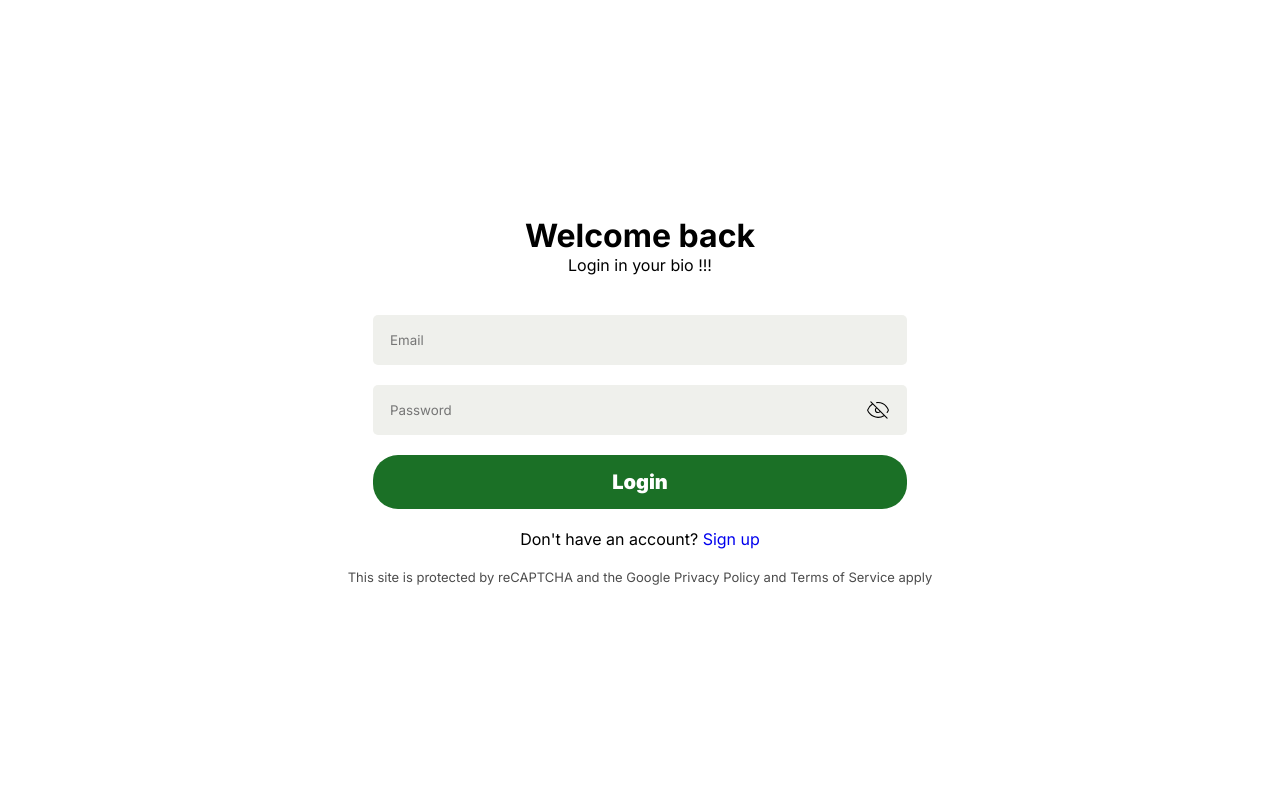
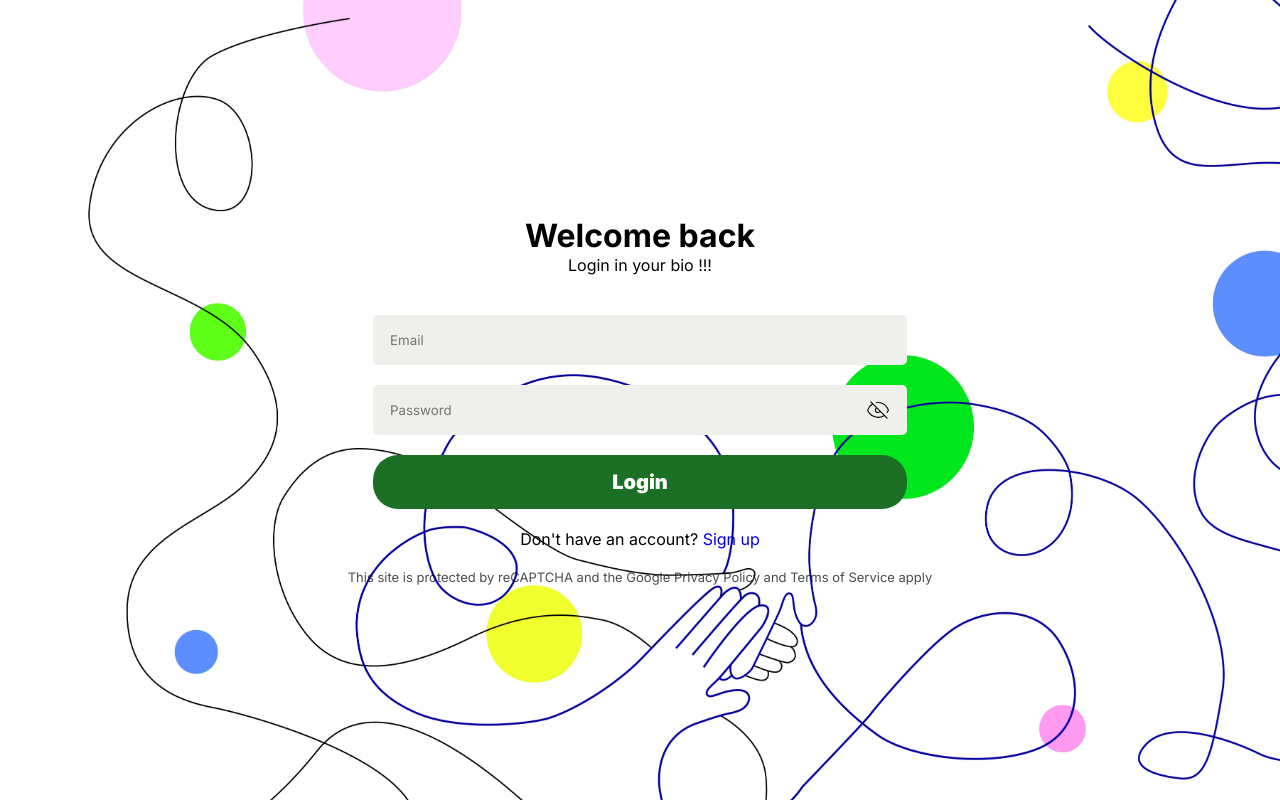
Before and after one commit to patto220048/IG22-qr-link, a React (Vite) app in the folder fontend/: page /register/login in a window 1280 px wide. Built offline with nearby package versions, Linux system fonts and the light colour scheme.

Commit message:
update logo

```diff
--- a/fontend/src/layouts/nav/Navbar.jsx
+++ b/fontend/src/layouts/nav/Navbar.jsx
@@ -6,10 +6,10 @@ import { logout } from '../../redux-toolkit/userSlice';
 // component
 import { userIcon, cutomIcon, logoutIcon, alertIcon } from '../../svg/icon';
 import DropdownItem from '../../components/DropdownItem/DropdownItem';
-import navLogo from '../../assets/img/logo-link.png';
+import navLogo from '../../assets/img/logo21.png';
 // import './navbar.css'
 import './navbav.scss';
-import AvatarProfile from '../../components/AvatarProfile/AvatarProfile';
+
 import NavAvatar from '../../components/nav-avatar/NavAvatar';
 function Navbar() {
     const currentUser = useSelector((state) => state.user.currentUser);
--- a/fontend/src/layouts/nav/navbav.scss
+++ b/fontend/src/layouts/nav/navbav.scss
@@ -7,11 +7,12 @@
     width: 100%;
     z-index: 999;
     .navbar-logo{
-        height: 70px;
-        width: 70px;
+        height: 40px;
+        width: 40px;
         object-fit: cover;
-        background-color: rgb(255, 255, 255);
         border-radius: 50%;
+        padding: 10px;
+
     }
     .navbar-container {
         display: flex;
--- a/fontend/src/pages/profile/Profile.jsx
+++ b/fontend/src/pages/profile/Profile.jsx
@@ -6,7 +6,7 @@ import './Profile.scss';
 function Profile() {
     const bg_img = true;
     return (
-        <div
+        <section
             className="profile"
             style={
                 bg_img
@@ -20,17 +20,16 @@ function Profile() {
         >
             <div className="profile-info">
                 <AvatarProfile bg_img = {bg_img} />
+
                 <LinkTree title={'Facebook'} icon={facebookeIcon(35, 35)} />
                 <LinkTree title={'Youtube'} icon={youtubeIcon(35, 35)} />
                 <LinkTree title={'Instagram'} icon={instagramIcon(35, 35)} />
-
-
 
             </div>
             {/* <div className="profile-logo">
                 <img src="../../../src/assets/img/logo2.png" alt="" />
             </div> */}
-        </div>
+        </section>
     );
 }
 
--- a/fontend/src/pages/register/login/Login.jsx
+++ b/fontend/src/pages/register/login/Login.jsx
@@ -8,6 +8,7 @@ import { loginFail, loginStart, loginSuccess } from '../../../redux-toolkit/user
 import Loading from '../../../components/dialog/loading/Loading';
 import axios from 'axios';
 import jwt_decode from 'jwt-decode';
+import bg_login from "../../../assets/img/bg_login.jpg";
 function Login() {
     const dispatch = useDispatch();
     // const [isLoading, setIsLoading] = useState(true);
@@ -109,7 +110,7 @@ function Login() {
         setFocused(true);
     };
     return (
-        <div className="login">
+        <div className="login" style={{backgroundImage:`url(${bg_login})`}}>
             {isLoading && <Loading isLoading={isLoading} />}
             <div className="login-container">
                 <div className="login-title">
--- a/fontend/src/pages/register/login/Login.scss
+++ b/fontend/src/pages/register/login/Login.scss
@@ -2,9 +2,9 @@
 .login {
     height: 100vh;
     // margin:auto;
-    background-attachment: fixed;
+    // background-attachment: fixed;
     background-size: cover;
-    background-image: 'url(../../../../src/assets/img/bg/login-bg.jpg)';
+    // background-image: url('../../../../../assets/img/bg_login.jpg');
     .login-container {
         height: 800px;
         display: flex;
```
Also changed, not shown: fontend/src/assets/img/bg_login.jpg (added), fontend/src/assets/img/logo21.png (added).
